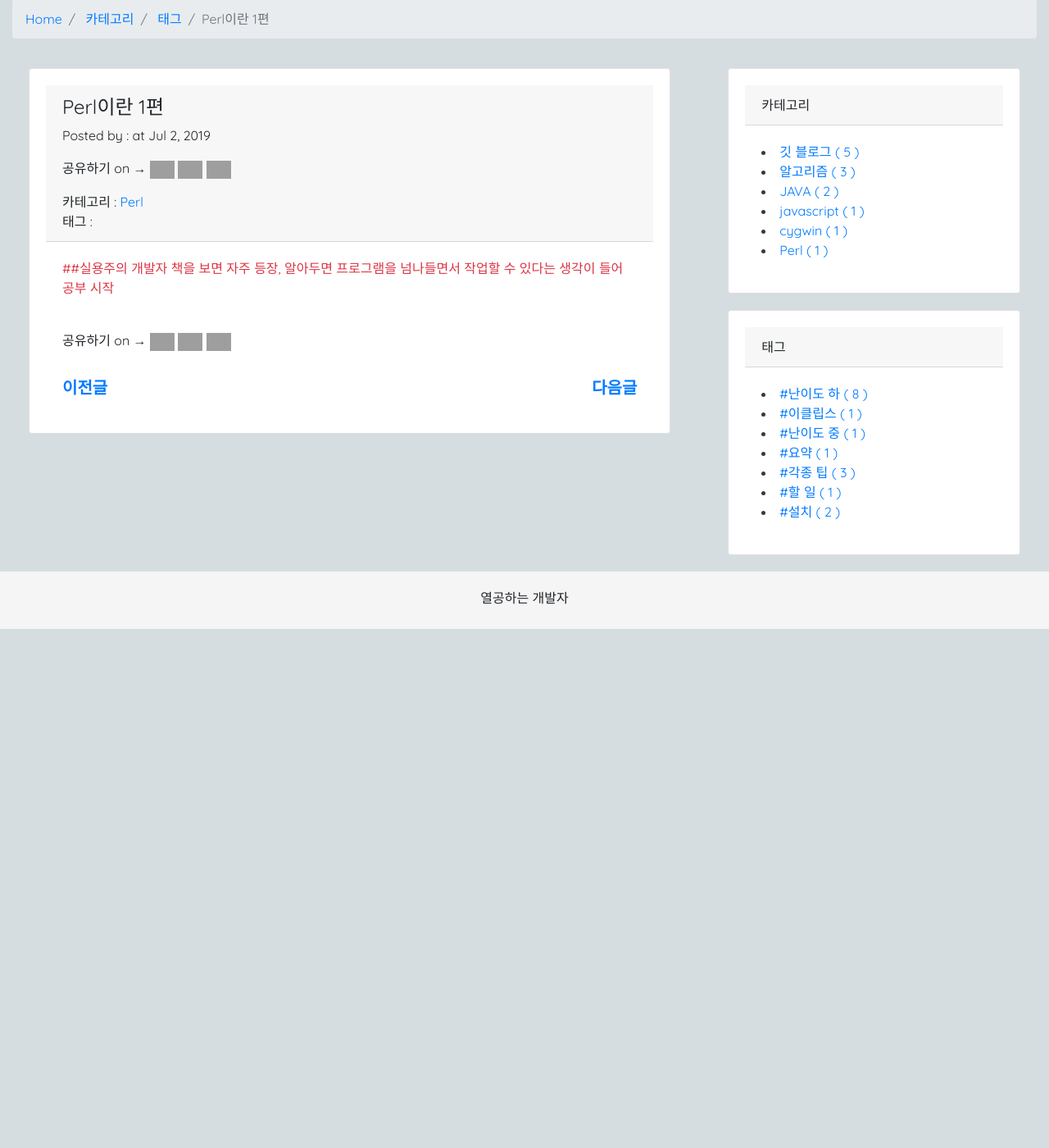
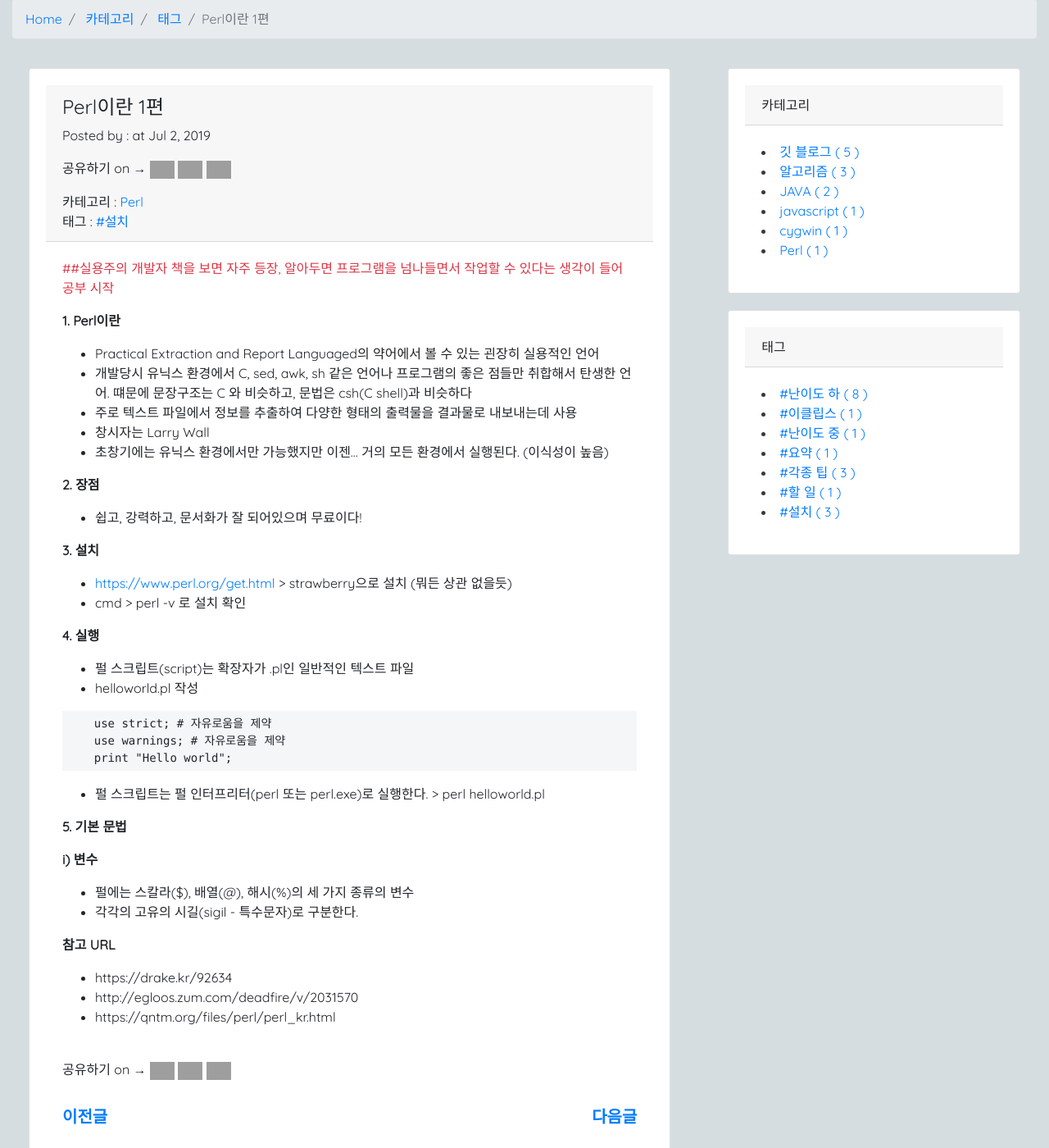
Before and after one commit to 7271kim/7271kim.github.com, a Jekyll site: the page built from _posts/2019-07-02-perl-1.md, in a window 1280 px wide and 1400 px high, scrolled down 211 px. Shown: the whole window at 82% size. Built offline with Jekyll 4.4.1, drawn with Linux system fonts in a browser that asks for light colours; nearby versions of some CDN libraries; a script that is not in the unit is left out; comment, search, counter and statistics services are not loaded; before the commit the page ends 978 px from its top, so only the background shows below that; grey boxes are pictures that could not be loaded.

Commit message:
[2019.07.02] - perl 공부중

```diff
--- a/_posts/2019-07-02-perl-1.md
+++ b/_posts/2019-07-02-perl-1.md
@@ -4,8 +4,44 @@ layout: post
 summary: Perl이란 1편
 categories:
     - Perl
+tags:
+ - install : "설치"
 thumbnail: posts/icon-perl.png
 pre: ""
 nex: ""
 ---
 <p class="text-danger">##실용주의 개발자 책을 보면 자주 등장, 알아두면 프로그램을 넘나들면서 작업할 수 있다는 생각이 들어 공부 시작</p>
+<p class="bold-text">1. Perl이란</p>
+ - Practical Extraction and Report Languaged의 약어에서 볼 수 있는 괸장히 실용적인 언어
+ - 개발당시 유닉스 환경에서 C, sed, awk, sh 같은 언어나 프로그램의 좋은 점들만 취합해서 탄생한 언어. 떄문에 문장구조는 C 와 비슷하고, 문법은 csh(C shell)과 비슷하다
+ - 주로 텍스트 파일에서 정보를 추출하여 다양한 형태의  출력물을 결과물로 내보내는데 사용
+ - 창시자는  Larry Wall
+ - 초창기에는 유닉스 환경에서만 가능했지만 이젠... 거의 모든 환경에서 실행된다. (이식성이 높음)
+
+<p class="bold-text">2. 장점</p>
+ - 쉽고, 강력하고, 문서화가 잘 되어있으며 무료이다!
+
+<p class="bold-text">3. 설치</p>
+ - <a href="https://www.perl.org/get.html" target="_blank">https://www.perl.org/get.html</a> >
+ strawberry으로 설치 (뭐든 상관 없을듯)
+ - cmd > perl -v 로 설치 확인
+
+<p class="bold-text">4. 실행</p>
+ - 펄 스크립트(script)는 확장자가 .pl인 일반적인 텍스트 파일
+ - helloworld.pl 작성
+<pre>
+    use strict; # 자유로움을 제약
+    use warnings; # 자유로움을 제약
+    print "Hello world";
+</pre>
+- 펄 스크립트는 펄 인터프리터(perl 또는 perl.exe)로 실행한다. > perl helloworld.pl
+
+<p class="bold-text">5. 기본 문법</p>
+<p class="bold-text"> i) 변수 </p>
+ - 펄에는 스칼라($), 배열(@), 해시(%)의 세 가지 종류의 변수
+ - 각각의 고유의 시길(sigil - 특수문자)로 구분한다.
+
+<p class="bold-text">참고 URL </p>
+ - https://drake.kr/92634
+ - http://egloos.zum.com/deadfire/v/2031570
+ - https://qntm.org/files/perl/perl_kr.html
```
